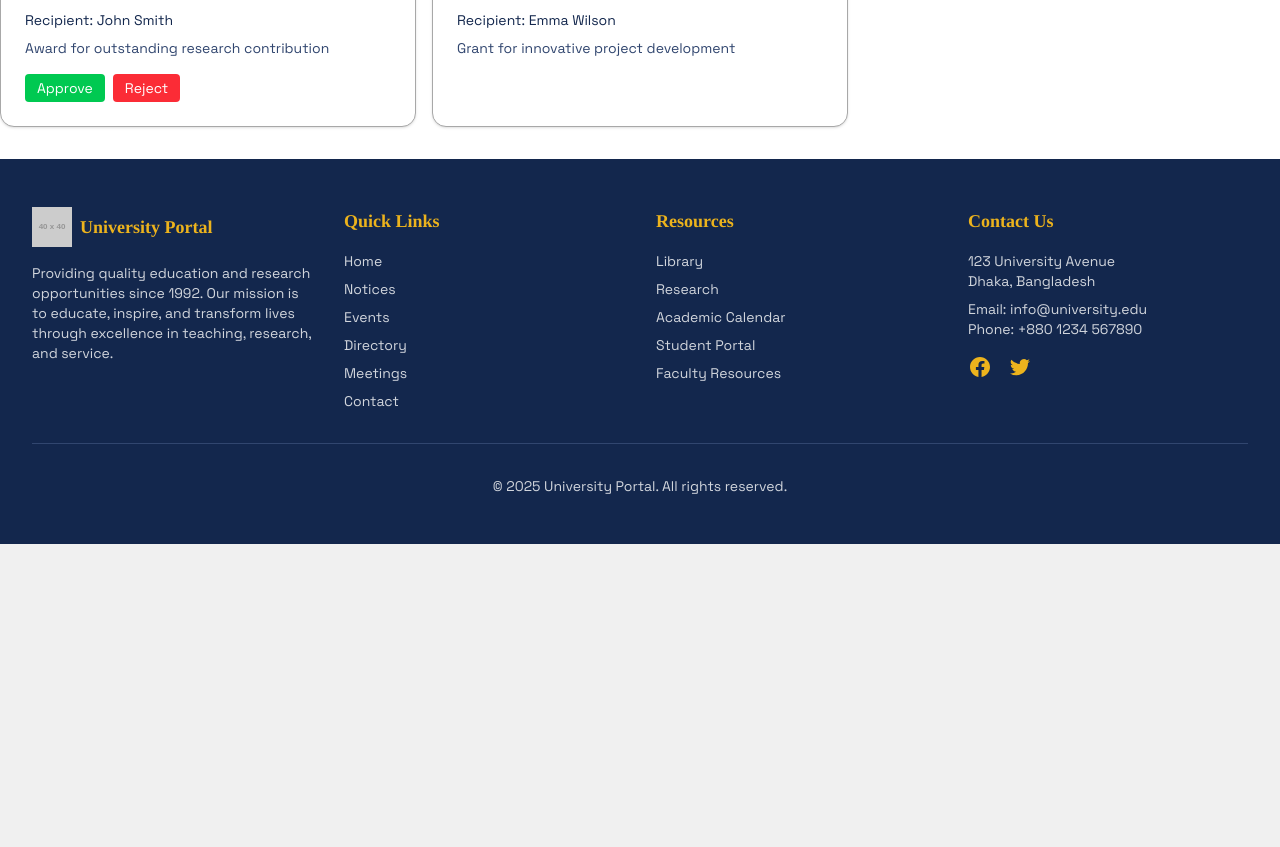
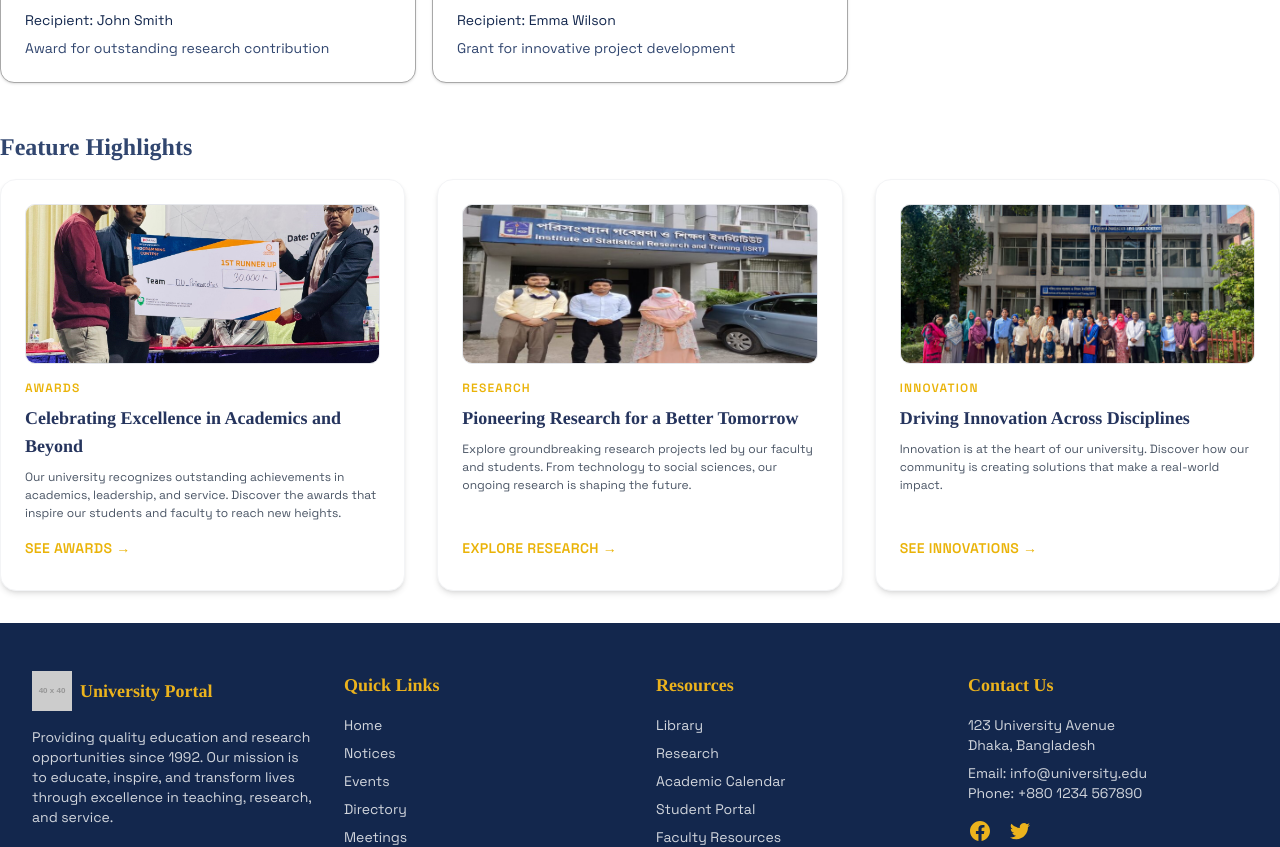
Before and after one commit to saged-sama/Internet-Programming, a React (Vite) app in the folder frontend-react/: page /awards in a window 1280 px wide. Shown: the part 580-1427 px from the top of the page. Before the commit the page ends 1124 px from the top, so only its background shows below. Built offline with nearby package versions, Linux system fonts and the light colour scheme.

Commit message:
feat: Implement Feature Highlights section with CRUD functionality in AwardsPage

```diff
--- a/frontend-react/src/components/layout/Navbar.tsx
+++ b/frontend-react/src/components/layout/Navbar.tsx
@@ -21,7 +21,6 @@ export default function Navbar() {
       label: "For You",
       to: "/foryou",
       dropdown: [
-
         { label: "Research", to: "/research" },
         { label: "Awards", to: "/awards" },
         { label: "Events", to: "/events" },
@@ -32,21 +31,18 @@ export default function Navbar() {
   ];
 
   const bottomNav = [
-
     {
       label: "Academics",
       to: "/academics",
       dropdown: [
         { label: "Degrees", to: "/degrees" },
-    { label: "Courses", to: "/courses" },
+        { label: "Courses", to: "/courses" },
       ],
     },
     { label: "People", to: "/directory" },
     { label: "Notice", to: "/notices" },
     { label: "Resources", to: "/resources" },
     { label: "Meetings", to: "/meetings" },
-
-
   ];
 
   const isActive = (to: string) => location.pathname === to;
@@ -58,7 +54,13 @@ export default function Navbar() {
         className="flex flex-col justify-center items-center h-full z-10 mr-6"
         style={{ minWidth: "110px" }}
       >
-        <img src="/logo.svg" alt="Logo" className="h-28 w-auto" />
+        <Link to="/">
+          <img
+            src="/logo.svg"
+            alt="Logo"
+            className="h-28 w-auto cursor-pointer"
+          />
+        </Link>
       </div>
       {/* Main Navbar Content */}
       <div className="flex-1 flex flex-col justify-center relative">
--- a/frontend-react/src/pages/awards/AwardsPage.tsx
+++ b/frontend-react/src/pages/awards/AwardsPage.tsx
@@ -1,16 +1,59 @@
 import { useState, useEffect } from "react";
 import { AwardsGrants } from "../../components/awards/AwardsGrants";
-import type {
-  Award,
-} from "../../types/financials";
+import type { Award } from "../../types/financials";
 import financialsData from "../../assets/financials.json";
+import { getCurrentUser } from "../../lib/auth";
+import awardsImg from "@/assets/studentawards.jpg"; // Replace with your actual image
+import researchImg from "@/assets/research.jpg"; // Replace with your actual image
+import innovationImg from "@/assets/innovation.jpg";
+import FeatureHighlights from "../landing/components/FeatureHighlights";
 
 export function AwardsPage() {
   const [awards, setAwards] = useState<Award[]>([]);
+  const [showFeatureModal, setShowFeatureModal] = useState(false);
+  const [editingFeature, setEditingFeature] = useState<any | null>(null);
+  const [featureHighlights, setFeatureHighlights] = useState<any[]>([]);
+
+  const currentUser = getCurrentUser();
+  const isAdmin = currentUser?.role === "admin";
 
   useEffect(() => {
     // Load mock data with proper type casting
     setAwards(financialsData.awards as Award[]);
+    // Load initial Feature Highlights (mock, could be from API or localStorage)
+    setFeatureHighlights([
+      // Example initial data, replace with real data source if needed
+      {
+        id: 1,
+        title: "AWARDS",
+        headline: "Celebrating Excellence in Academics and Beyond",
+        description:
+          "Our university recognizes outstanding achievements in academics, leadership, and service. Discover the awards that inspire our students and faculty to reach new heights.",
+        link: "/awards",
+        linkText: "SEE AWARDS →",
+        image: awardsImg,
+      },
+      {
+        id: 2,
+        title: "RESEARCH",
+        headline: "Pioneering Research for a Better Tomorrow",
+        description:
+          "Explore groundbreaking research projects led by our faculty and students. From technology to social sciences, our ongoing research is shaping the future.",
+        link: "/research",
+        linkText: "EXPLORE RESEARCH →",
+        image:researchImg,
+      },
+      {
+        id: 3,
+        title: "INNOVATION",
+        headline: "Driving Innovation Across Disciplines",
+        description:
+          "Innovation is at the heart of our university. Discover how our community is creating solutions that make a real-world impact.",
+        link: "/projects",
+        linkText: "SEE INNOVATIONS →",
+        image: innovationImg,
+      },
+    ]);
   }, []);
 
   const handleAwardApproval = async (awardId: string, approved: boolean) => {
@@ -24,23 +67,214 @@ export function AwardsPage() {
     );
   };
 
+  // Feature Highlights CRUD
+  const handleAddFeature = () => {
+    setEditingFeature(null);
+    setShowFeatureModal(true);
+  };
+  const handleEditFeature = (feature: any) => {
+    setEditingFeature(feature);
+    setShowFeatureModal(true);
+  };
+  const handleDeleteFeature = (id: number) => {
+    if (window.confirm("Delete this feature highlight?")) {
+      setFeatureHighlights(featureHighlights.filter((f) => f.id !== id));
+    }
+  };
+  const handleSaveFeature = (feature: any) => {
+    if (editingFeature) {
+      setFeatureHighlights(
+        featureHighlights.map((f) =>
+          f.id === editingFeature.id ? { ...feature, id: editingFeature.id } : f
+        )
+      );
+    } else {
+      setFeatureHighlights([
+        ...featureHighlights,
+        { ...feature, id: Date.now() },
+      ]);
+    }
+    setShowFeatureModal(false);
+    setEditingFeature(null);
+  };
+
   return (
-
     <div className="container mx-auto py-8 space-y-8">
       <div className="text-center mb-8">
-          <h1 className="text-3xl font-bold text-primary mb-4">Awards & Recognition</h1>
+        <h1 className="text-3xl font-bold text-primary mb-4">
+          Awards & Recognition
+        </h1>
         <p className="text-muted-foreground max-w-3xl mx-auto">
-            Celebrating excellence in academic achievement, research contributions, and distinguished service to the computer science community
+          Celebrating excellence in academic achievement, research
+          contributions, and distinguished service to the computer science
+          community
         </p>
       </div>
 
       <AwardsGrants
         awards={awards}
-          isAdmin={true}
-          onApprove={(id) => handleAwardApproval(id, true)}
-          onReject={(id) => handleAwardApproval(id, false)}
+        isAdmin={isAdmin}
+        onApprove={isAdmin ? (id) => handleAwardApproval(id, true) : undefined}
+        onReject={isAdmin ? (id) => handleAwardApproval(id, false) : undefined}
+      />
+
+      <div className="mt-12">
+        <div className="flex items-center justify-between mb-4">
+          <h2 className="text-2xl font-bold text-primary">
+            Feature Highlights
+          </h2>
+          {isAdmin && (
+            <button
+              className="bg-primary text-white px-4 py-2 rounded hover:bg-primary/90"
+              onClick={handleAddFeature}
+            >
+              Add Feature
+            </button>
+          )}
+        </div>
+        <div className="grid grid-cols-1 md:grid-cols-3 gap-8">
+          {featureHighlights.map((feature) => (
+            <div
+              key={feature.id}
+              className="bg-white rounded-2xl shadow-md border border-gray-100 p-6 flex flex-col"
+            >
+              <img
+                src={feature.image}
+                alt={feature.title}
+                className="w-full h-40 object-cover rounded-lg mb-4 border border-gray-200"
+              />
+              <div className="text-xs font-semibold tracking-widest text-[#EAB308] mb-2">
+                {feature.title}
+              </div>
+              <h3 className="text-lg font-bold text-[#25345D] mb-2">
+                {feature.headline}
+              </h3>
+              <p className="text-gray-600 mb-4 flex-1">{feature.description}</p>
+              <a
+                href={feature.link}
+                className="text-[#EAB308] font-semibold text-sm hover:underline tracking-wide mb-2"
+              >
+                {feature.linkText}
+              </a>
+              {isAdmin && (
+                <div className="flex gap-2 mt-2">
+                  <button
+                    className="px-3 py-1 text-sm bg-blue-500 text-white rounded hover:bg-blue-600"
+                    onClick={() => handleEditFeature(feature)}
+                  >
+                    Edit
+                  </button>
+                  <button
+                    className="px-3 py-1 text-sm bg-red-500 text-white rounded hover:bg-red-600"
+                    onClick={() => handleDeleteFeature(feature.id)}
+                  >
+                    Delete
+                  </button>
+                </div>
+              )}
+            </div>
+          ))}
+        </div>
+      </div>
+
+      {/* Feature Modal */}
+      {showFeatureModal && (
+        <FeatureModal
+          feature={editingFeature}
+          onSave={handleSaveFeature}
+          onClose={() => {
+            setShowFeatureModal(false);
+            setEditingFeature(null);
+          }}
+        />
+      )}
+    </div>
+  );
+}
+
+// FeatureModal component (inline for brevity)
+function FeatureModal({
+  feature,
+  onSave,
+  onClose,
+}: {
+  feature: any;
+  onSave: (f: any) => void;
+  onClose: () => void;
+}) {
+  const [form, setForm] = useState({
+    title: feature?.title || "",
+    headline: feature?.headline || "",
+    description: feature?.description || "",
+    link: feature?.link || "",
+    linkText: feature?.linkText || "",
+    image: feature?.image || "",
+  });
+  return (
+    <div className="fixed inset-0 bg-black bg-opacity-40 flex items-center justify-center z-50">
+      <div className="bg-white rounded-lg shadow-xl max-w-lg w-full p-8">
+        <h3 className="text-xl font-bold mb-4">
+          {feature ? "Edit Feature" : "Add Feature"}
+        </h3>
+        <div className="space-y-4">
+          <input
+            className="w-full border px-3 py-2 rounded"
+            placeholder="Title (e.g. AWARDS)"
+            value={form.title}
+            onChange={(e) => setForm((f) => ({ ...f, title: e.target.value }))}
+          />
+          <input
+            className="w-full border px-3 py-2 rounded"
+            placeholder="Headline"
+            value={form.headline}
+            onChange={(e) =>
+              setForm((f) => ({ ...f, headline: e.target.value }))
+            }
+          />
+          <textarea
+            className="w-full border px-3 py-2 rounded"
+            placeholder="Description"
+            value={form.description}
+            onChange={(e) =>
+              setForm((f) => ({ ...f, description: e.target.value }))
+            }
+          />
+          <input
+            className="w-full border px-3 py-2 rounded"
+            placeholder="Link (e.g. /awards)"
+            value={form.link}
+            onChange={(e) => setForm((f) => ({ ...f, link: e.target.value }))}
+          />
+          <input
+            className="w-full border px-3 py-2 rounded"
+            placeholder="Link Text (e.g. SEE AWARDS →)"
+            value={form.linkText}
+            onChange={(e) =>
+              setForm((f) => ({ ...f, linkText: e.target.value }))
+            }
+          />
+          <input
+            className="w-full border px-3 py-2 rounded"
+            placeholder="Image URL or path"
+            value={form.image}
+            onChange={(e) => setForm((f) => ({ ...f, image: e.target.value }))}
           />
         </div>
-
+        <div className="flex justify-end gap-2 mt-6">
+          <button
+            className="px-4 py-2 bg-gray-200 rounded hover:bg-gray-300"
+            onClick={onClose}
+          >
+            Cancel
+          </button>
+          <button
+            className="px-4 py-2 bg-primary text-white rounded hover:bg-primary/90"
+            onClick={() => onSave(form)}
+          >
+            Save
+          </button>
+        </div>
+      </div>
+    </div>
   );
 }
```
Lines whose indentation alone changed are shown as unchanged.
